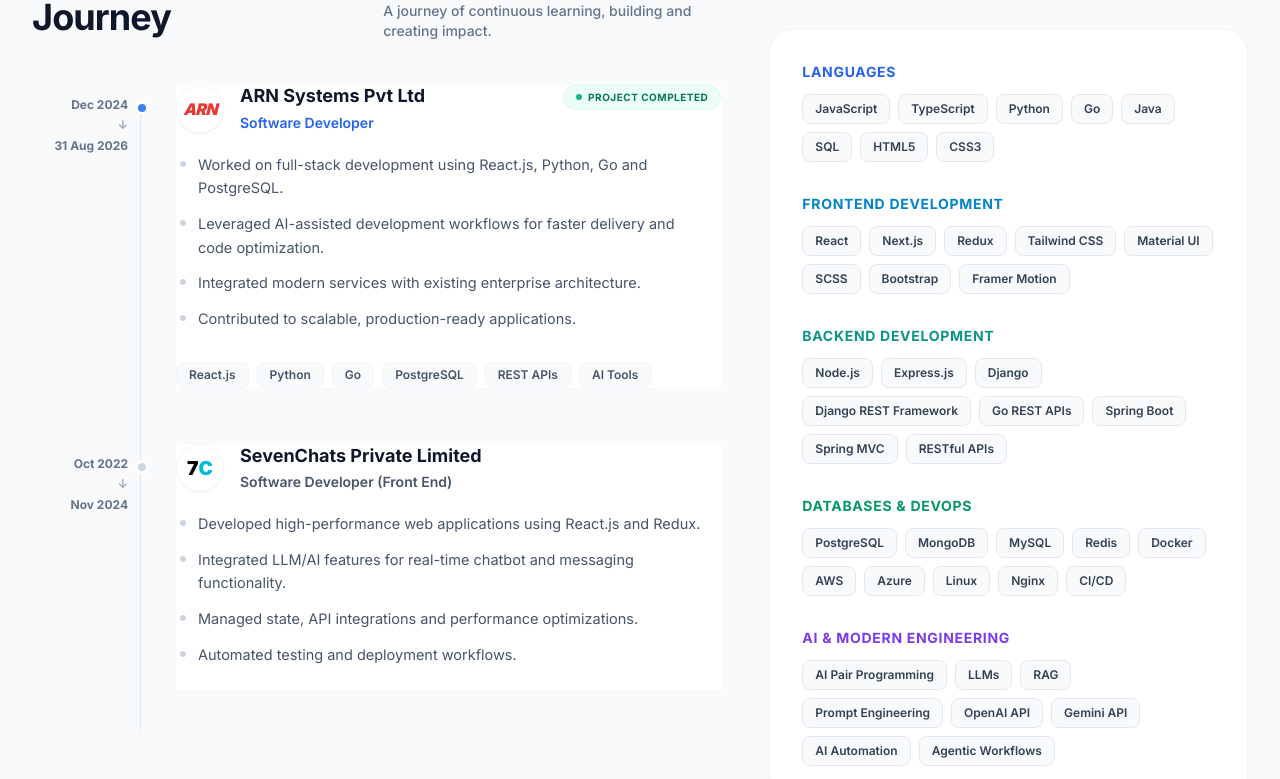
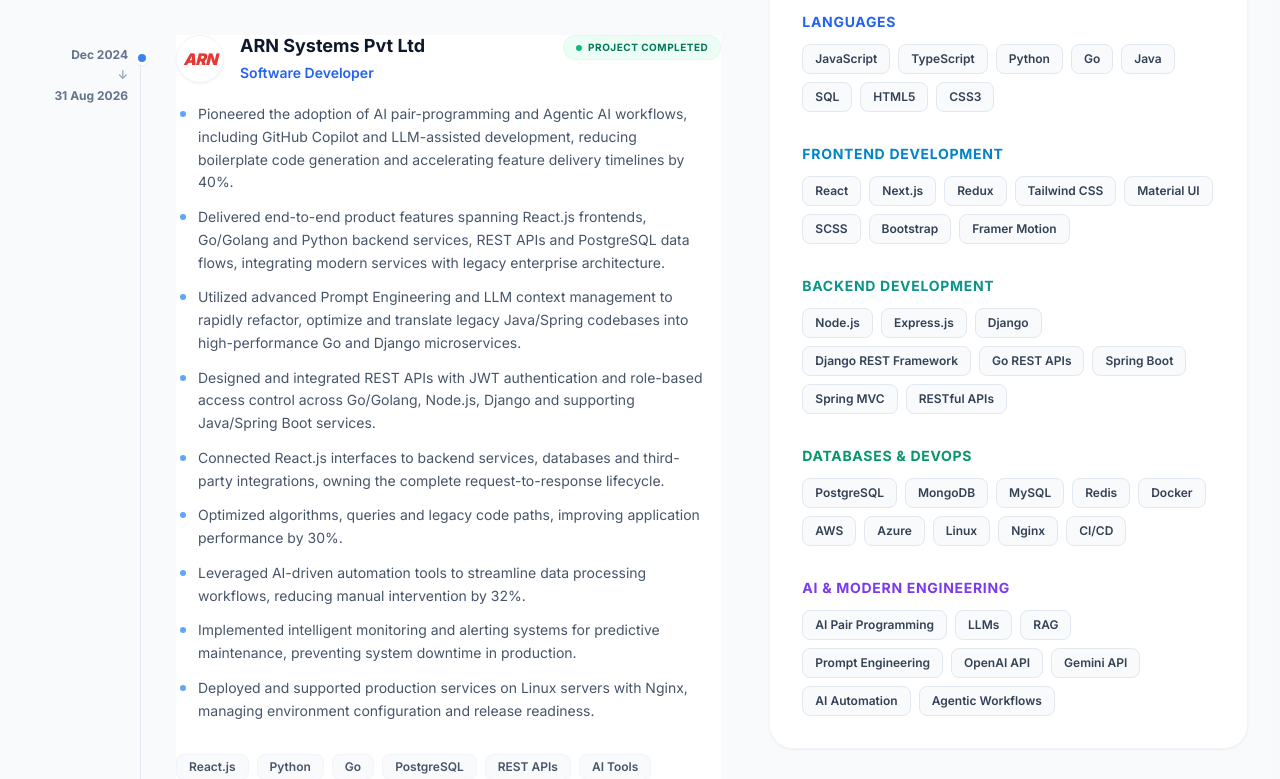
Before and after one commit to saqeebalimk/New-portfolio, a Next.js app: page / in a window 1280 px wide. Shown: the part 1801-2580 px from the top of the page. Built offline with nearby package versions, Linux system fonts and the light colour scheme.

Commit message:
Fix: mobile photo, remove Saqeeb from hero, full experience bullets, all projects, remove info bar, code widget position

```diff
--- a/components/sections/About.tsx
+++ b/components/sections/About.tsx
@@ -36,18 +36,7 @@
                             </p>
                         </div>
 
-                        {/* Compact Info Badges */}
-                        <div className="flex flex-wrap gap-4 pt-4 mt-8 border-t border-slate-200/60">
-                            <div className="flex items-center gap-2 text-sm font-semibold text-slate-600">
-                                <MapPin size={16} className="text-blue-500" /> Bengaluru, Karnataka, India
-                            </div>
-                            <div className="flex items-center gap-2 text-sm font-semibold text-slate-600">
-                                <Mail size={16} className="text-blue-500" /> saqeebalimk@gmail.com
-                            </div>
-                            <div className="flex items-center gap-2 text-sm font-semibold text-slate-600">
-                                <Clock size={16} className="text-blue-500" /> Open to Opportunities
-                            </div>
-                        </div>
+
                     </motion.div>
 
                     {/* Right Column: Core Strengths (5 cols) */}
@@ -152,21 +141,41 @@
                                         </div>
 
                                         <ul className="space-y-3 mt-5 mb-6 pl-1 pr-4">
-                                            <li className="flex items-start gap-3 text-[14.5px] text-slate-600 leading-relaxed">
-                                                <div className="w-1.5 h-1.5 rounded-full bg-slate-300 mt-2 flex-shrink-0" />
-                                                <span>Worked on full-stack development using React.js, Python, Go and PostgreSQL.</span>
+                                            <li className="flex items-start gap-3 text-[14px] text-slate-600 leading-relaxed">
+                                                <div className="w-1.5 h-1.5 rounded-full bg-blue-400 mt-2 flex-shrink-0" />
+                                                <span>Pioneered the adoption of AI pair-programming and Agentic AI workflows, including GitHub Copilot and LLM-assisted development, reducing boilerplate code generation and accelerating feature delivery timelines by 40%.</span>
                                             </li>
-                                            <li className="flex items-start gap-3 text-[14.5px] text-slate-600 leading-relaxed">
-                                                <div className="w-1.5 h-1.5 rounded-full bg-slate-300 mt-2 flex-shrink-0" />
-                                                <span>Leveraged AI-assisted development workflows for faster delivery and code optimization.</span>
+                                            <li className="flex items-start gap-3 text-[14px] text-slate-600 leading-relaxed">
+                                                <div className="w-1.5 h-1.5 rounded-full bg-blue-400 mt-2 flex-shrink-0" />
+                                                <span>Delivered end-to-end product features spanning React.js frontends, Go/Golang and Python backend services, REST APIs and PostgreSQL data flows, integrating modern services with legacy enterprise architecture.</span>
                                             </li>
-                                            <li className="flex items-start gap-3 text-[14.5px] text-slate-600 leading-relaxed">
-                                                <div className="w-1.5 h-1.5 rounded-full bg-slate-300 mt-2 flex-shrink-0" />
-                                                <span>Integrated modern services with existing enterprise architecture.</span>
+                                            <li className="flex items-start gap-3 text-[14px] text-slate-600 leading-relaxed">
+                                                <div className="w-1.5 h-1.5 rounded-full bg-blue-400 mt-2 flex-shrink-0" />
+                                                <span>Utilized advanced Prompt Engineering and LLM context management to rapidly refactor, optimize and translate legacy Java/Spring codebases into high-performance Go and Django microservices.</span>
                                             </li>
-                                            <li className="flex items-start gap-3 text-[14.5px] text-slate-600 leading-relaxed">
-                                                <div className="w-1.5 h-1.5 rounded-full bg-slate-300 mt-2 flex-shrink-0" />
-                                                <span>Contributed to scalable, production-ready applications.</span>
+                                            <li className="flex items-start gap-3 text-[14px] text-slate-600 leading-relaxed">
+                                                <div className="w-1.5 h-1.5 rounded-full bg-blue-400 mt-2 flex-shrink-0" />
+                                                <span>Designed and integrated REST APIs with JWT authentication and role-based access control across Go/Golang, Node.js, Django and supporting Java/Spring Boot services.</span>
+                                            </li>
+                                            <li className="flex items-start gap-3 text-[14px] text-slate-600 leading-relaxed">
+                                                <div className="w-1.5 h-1.5 rounded-full bg-blue-400 mt-2 flex-shrink-0" />
+                                                <span>Connected React.js interfaces to backend services, databases and third-party integrations, owning the complete request-to-response lifecycle.</span>
+                                            </li>
+                                            <li className="flex items-start gap-3 text-[14px] text-slate-600 leading-relaxed">
+                                                <div className="w-1.5 h-1.5 rounded-full bg-blue-400 mt-2 flex-shrink-0" />
+                                                <span>Optimized algorithms, queries and legacy code paths, improving application performance by 30%.</span>
+                                            </li>
+                                            <li className="flex items-start gap-3 text-[14px] text-slate-600 leading-relaxed">
+                                                <div className="w-1.5 h-1.5 rounded-full bg-blue-400 mt-2 flex-shrink-0" />
+                                                <span>Leveraged AI-driven automation tools to streamline data processing workflows, reducing manual intervention by 32%.</span>
+                                            </li>
+                                            <li className="flex items-start gap-3 text-[14px] text-slate-600 leading-relaxed">
+                                                <div className="w-1.5 h-1.5 rounded-full bg-blue-400 mt-2 flex-shrink-0" />
+                                                <span>Implemented intelligent monitoring and alerting systems for predictive maintenance, preventing system downtime in production.</span>
+                                            </li>
+                                            <li className="flex items-start gap-3 text-[14px] text-slate-600 leading-relaxed">
+                                                <div className="w-1.5 h-1.5 rounded-full bg-blue-400 mt-2 flex-shrink-0" />
+                                                <span>Deployed and supported production services on Linux servers with Nginx, managing environment configuration and release readiness.</span>
                                             </li>
                                         </ul>
 
@@ -216,21 +225,29 @@
                                         </div>
 
                                         <ul className="space-y-3 mt-5 mb-6 pl-1 pr-4">
-                                            <li className="flex items-start gap-3 text-[14.5px] text-slate-600 leading-relaxed">
-                                                <div className="w-1.5 h-1.5 rounded-full bg-slate-300 mt-2 flex-shrink-0" />
-                                                <span>Developed high-performance web applications using React.js and Redux.</span>
+                                            <li className="flex items-start gap-3 text-[14px] text-slate-600 leading-relaxed">
+                                                <div className="w-1.5 h-1.5 rounded-full bg-blue-400 mt-2 flex-shrink-0" />
+                                                <span>Developed core web applications using React.js and Redux, boosting user engagement by 25% across the social platform.</span>
                                             </li>
-                                            <li className="flex items-start gap-3 text-[14.5px] text-slate-600 leading-relaxed">
-                                                <div className="w-1.5 h-1.5 rounded-full bg-slate-300 mt-2 flex-shrink-0" />
-                                                <span>Integrated LLM/AI features for real-time chatbot and messaging functionality.</span>
+                                            <li className="flex items-start gap-3 text-[14px] text-slate-600 leading-relaxed">
+                                                <div className="w-1.5 h-1.5 rounded-full bg-blue-400 mt-2 flex-shrink-0" />
+                                                <span>Integrated backend services and optimized RESTful API calls, reducing response time by 30%.</span>
                                             </li>
-                                            <li className="flex items-start gap-3 text-[14.5px] text-slate-600 leading-relaxed">
-                                                <div className="w-1.5 h-1.5 rounded-full bg-slate-300 mt-2 flex-shrink-0" />
-                                                <span>Managed state, API integrations and performance optimizations.</span>
+                                            <li className="flex items-start gap-3 text-[14px] text-slate-600 leading-relaxed">
+                                                <div className="w-1.5 h-1.5 rounded-full bg-blue-400 mt-2 flex-shrink-0" />
+                                                <span>Built production features for posts, articles, polls, events and media galleries with file storage and responsive UI.</span>
                                             </li>
-                                            <li className="flex items-start gap-3 text-[14.5px] text-slate-600 leading-relaxed">
-                                                <div className="w-1.5 h-1.5 rounded-full bg-slate-300 mt-2 flex-shrink-0" />
-                                                <span>Automated testing and deployment workflows.</span>
+                                            <li className="flex items-start gap-3 text-[14px] text-slate-600 leading-relaxed">
+                                                <div className="w-1.5 h-1.5 rounded-full bg-blue-400 mt-2 flex-shrink-0" />
+                                                <span>Implemented AI-powered chatbot features for the 7Chats platform, enabling intelligent message handling and context-aware responses.</span>
+                                            </li>
+                                            <li className="flex items-start gap-3 text-[14px] text-slate-600 leading-relaxed">
+                                                <div className="w-1.5 h-1.5 rounded-full bg-blue-400 mt-2 flex-shrink-0" />
+                                                <span>Designed and optimized LLM integration pipelines for real-time data processing and natural language understanding.</span>
+                                            </li>
+                                            <li className="flex items-start gap-3 text-[14px] text-slate-600 leading-relaxed">
+                                                <div className="w-1.5 h-1.5 rounded-full bg-blue-400 mt-2 flex-shrink-0" />
+                                                <span>Automated repetitive tasks using scripting, reducing manual effort by 25% and accelerating delivery cycles.</span>
                                             </li>
                                         </ul>
                                     </div>
--- a/components/sections/Projects.tsx
+++ b/components/sections/Projects.tsx
@@ -1,37 +1,10 @@
 "use client";
 
-import { motion } from "framer-motion";
 import { Card } from "@/components/ui/Card";
-import { ExternalLink, Globe } from "lucide-react";
+import { ExternalLink } from "lucide-react";
 import Image from "next/image";
 import { Button } from "@/components/ui/Button";
-
-const featuredProjects = [
-    {
-        id: "jynm",
-        title: "JYNM (Junkyards Near Me)",
-        description: "Automotive salvage marketplace platform with AI-powered part matching and lead generation.",
-        tech: ["React", "Django", "PostgreSQL", "AI"],
-        live: "https://jynmautos.com",
-        image: "/images/projects/jynm-desktop.png"
-    },
-    {
-        id: "sevenchats",
-        title: "SevenChats",
-        description: "Real-time chat application with LLM integration and intelligent messaging features.",
-        tech: ["React", "Redux", "Node.js", "WebSockets"],
-        live: "https://sevenchats.com",
-        image: "/images/projects/7chats-dashboard.png"
-    },
-    {
-        id: "hms",
-        title: "Hospital Management System",
-        description: "Comprehensive hospital management dashboard for streamlined healthcare operations.",
-        tech: ["React", "Node.js", "MySQL", "Dashboard"],
-        live: "#",
-        image: "/images/projects/bsm-platform-main.png"
-    }
-];
+import projectsData from "@/data/projects.json";
 
 export function Projects() {
     return (
@@ -44,14 +17,11 @@
                         </div>
                         <h2 className="text-3xl sm:text-4xl font-bold text-slate-900 mb-2 tracking-tight">Featured Projects</h2>
                     </div>
-                    <div className="flex items-center gap-4">
-                        <p className="text-slate-500 font-medium pb-1 hidden sm:block">Real-world projects solving meaningful problems.</p>
-                        <Button variant="outline" className="text-primary font-bold border-blue-100 bg-blue-50 hover:bg-blue-100 h-9 hidden md:flex">View All Projects →</Button>
-                    </div>
+                    <p className="text-slate-500 font-medium pb-1 hidden sm:block">Real-world projects solving meaningful problems.</p>
                 </div>
 
-                <div className="grid grid-cols-1 md:grid-cols-2 lg:grid-cols-3 gap-8">
-                    {featuredProjects.map((project) => (
+                <div className="grid grid-cols-1 sm:grid-cols-2 lg:grid-cols-3 gap-8">
+                    {projectsData.map((project) => (
                         <Card key={project.id} className="group overflow-hidden relative border border-slate-200 bg-white shadow-sm hover:shadow-xl transition-all duration-300 flex flex-col h-full !p-0 rounded-[1.5rem]">
                             {/* Project Image */}
                             <div className="relative h-52 w-full overflow-hidden border-b border-slate-100 bg-slate-100">
@@ -61,36 +31,47 @@
                                     fill
                                     className="object-cover object-top transition-transform duration-700 group-hover:scale-[1.05]"
                                 />
+                                {/* JYNM Featured Badge */}
+                                {project.id === 'jynm' && (
+                                    <div className="absolute top-3 left-3 bg-primary text-white text-[9px] font-bold px-2.5 py-1 rounded-full uppercase tracking-wider shadow-sm">
+                                        Featured
+                                    </div>
+                                )}
                             </div>
 
                             <div className="relative z-10 p-6 flex flex-col flex-grow bg-white">
-                                <h3 className="text-[17px] font-bold text-slate-900 mb-2 group-hover:text-primary transition-colors">
+                                <h3 className="text-[16px] font-bold text-slate-900 mb-2 group-hover:text-primary transition-colors">
                                     {project.title}
                                 </h3>
 
-                                <p className="text-slate-500 text-[14px] mb-6 flex-grow leading-relaxed">
-                                    {project.description}
+                                <p className="text-slate-500 text-[13.5px] mb-5 flex-grow leading-relaxed line-clamp-2">
+                                    {project.shortDescription || project.description}
                                 </p>
 
-                                <div className="space-y-5 mt-auto">
+                                <div className="space-y-4 mt-auto">
                                     {/* Tech Stack */}
-                                    <div className="flex flex-wrap gap-2">
-                                        {project.tech.map((t, i) => (
-                                            <span key={i} className="px-2.5 py-1 bg-blue-50/50 rounded-md text-[11px] font-bold text-blue-600 border border-blue-100/50">
+                                    <div className="flex flex-wrap gap-1.5">
+                                        {project.tech.slice(0, 4).map((t, i) => (
+                                            <span key={i} className="px-2.5 py-1 bg-blue-50/50 rounded-md text-[10px] font-bold text-blue-600 border border-blue-100/50">
                                                 {t}
                                             </span>
                                         ))}
+                                        {project.tech.length > 4 && (
+                                            <span className="px-2.5 py-1 bg-slate-50 rounded-md text-[10px] font-bold text-slate-500 border border-slate-200">
+                                                +{project.tech.length - 4}
+                                            </span>
+                                        )}
                                     </div>
 
-                                    {/* Link aligned far right */}
-                                    <div className="pt-4 border-t border-slate-100 flex justify-end">
-                                        {project.live !== "#" ? (
-                                            <a href={project.live} target="_blank" rel="noopener noreferrer" className="flex items-center gap-1.5 text-xs font-bold text-slate-800 hover:text-primary transition-colors">
-                                                Live Demo <ExternalLink size={14} className="mb-0.5" />
+                                    {/* Link */}
+                                    <div className="pt-3 border-t border-slate-100 flex justify-end">
+                                        {project.live ? (
+                                            <a href={project.live} target="_blank" rel="noopener noreferrer" className="flex items-center gap-1.5 text-xs font-bold text-slate-700 hover:text-primary transition-colors">
+                                                Live Demo <ExternalLink size={13} />
                                             </a>
                                         ) : (
-                                            <span className="flex items-center gap-1.5 text-xs font-bold text-slate-400 cursor-not-allowed">
-                                                Live Demo <ExternalLink size={14} className="mb-0.5" />
+                                            <span className="flex items-center gap-1.5 text-xs font-semibold text-slate-400 cursor-not-allowed">
+                                                Live Demo <ExternalLink size={13} />
                                             </span>
                                         )}
                                     </div>
@@ -103,24 +84,3 @@
         </section>
     );
 }
-
-function ArrowExternal({ size = 16, className = "" }: { size?: number, className?: string }) {
-    return (
-        <svg
-            xmlns="http://www.w3.org/2000/svg"
-            width={size}
-            height={size}
-            viewBox="0 0 24 24"
-            fill="none"
-            stroke="currentColor"
-            strokeWidth="2.5"
-            strokeLinecap="round"
-            strokeLinejoin="round"
-            className={className}
-        >
-            <path d="M18 13v6a2 2 0 0 1-2 2H5a2 2 0 0 1-2-2V8a2 2 0 0 1 2-2h6"></path>
-            <polyline points="15 3 21 3 21 9"></polyline>
-            <line x1="10" y1="14" x2="21" y2="3"></line>
-        </svg>
-    )
-}
```
Also changed, not shown: components/sections/Hero.tsx (+3 -4 lines).
